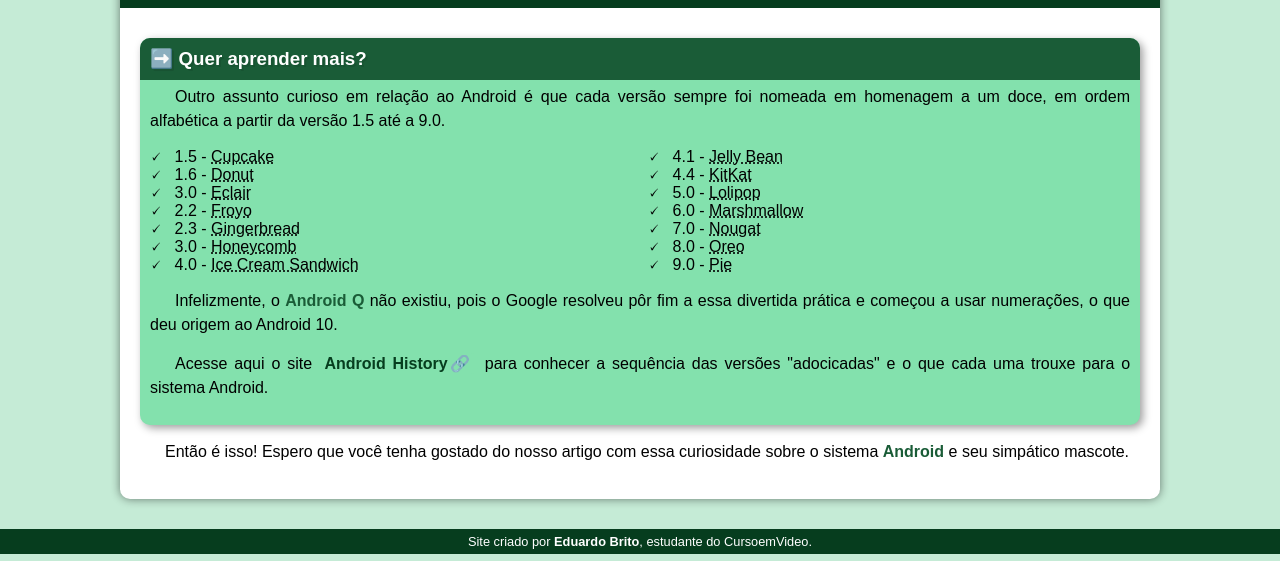
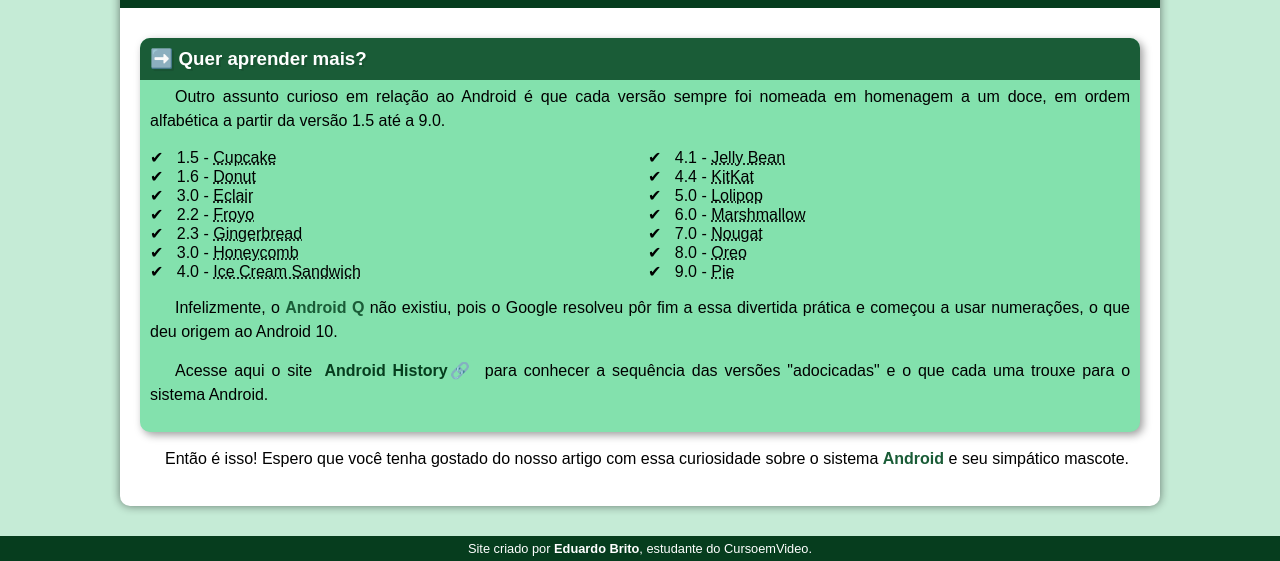
Before and after one commit to Eduardo1898/projeto-android, a plain HTML site: page index.html in a window 1280 px wide. Shown: the part 2305-2866 px from the top of the page. Drawn offline with Linux system fonts and the light colour scheme.

Commit message:
troca emoji na ul

```diff
--- a/estilo/style.css
+++ b/estilo/style.css
@@ -189,7 +189,7 @@ aside > h3::before{
 }
 
 aside > ul{
-    list-style-type: '\1F5F8\00A0\00A0';
+    list-style-type: '\2714\00A0\00A0';
     list-style-position: inside;
     columns: 2;
 }
```
